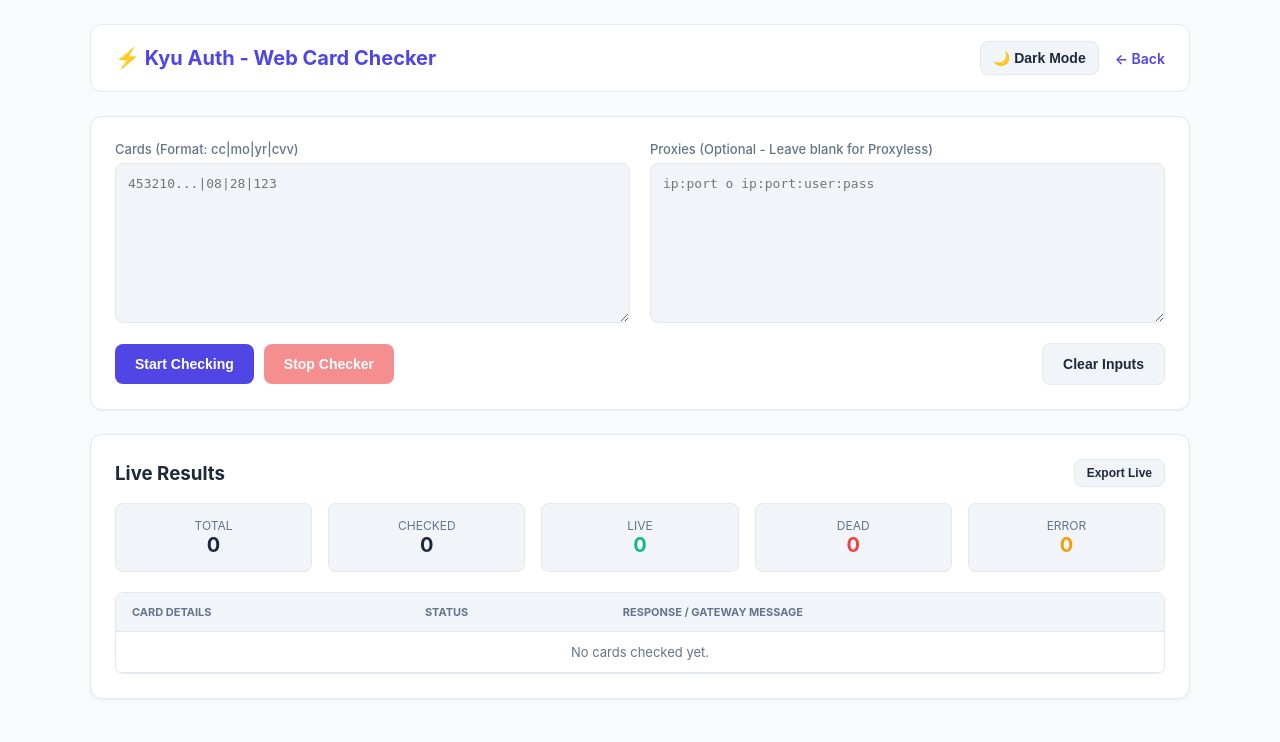
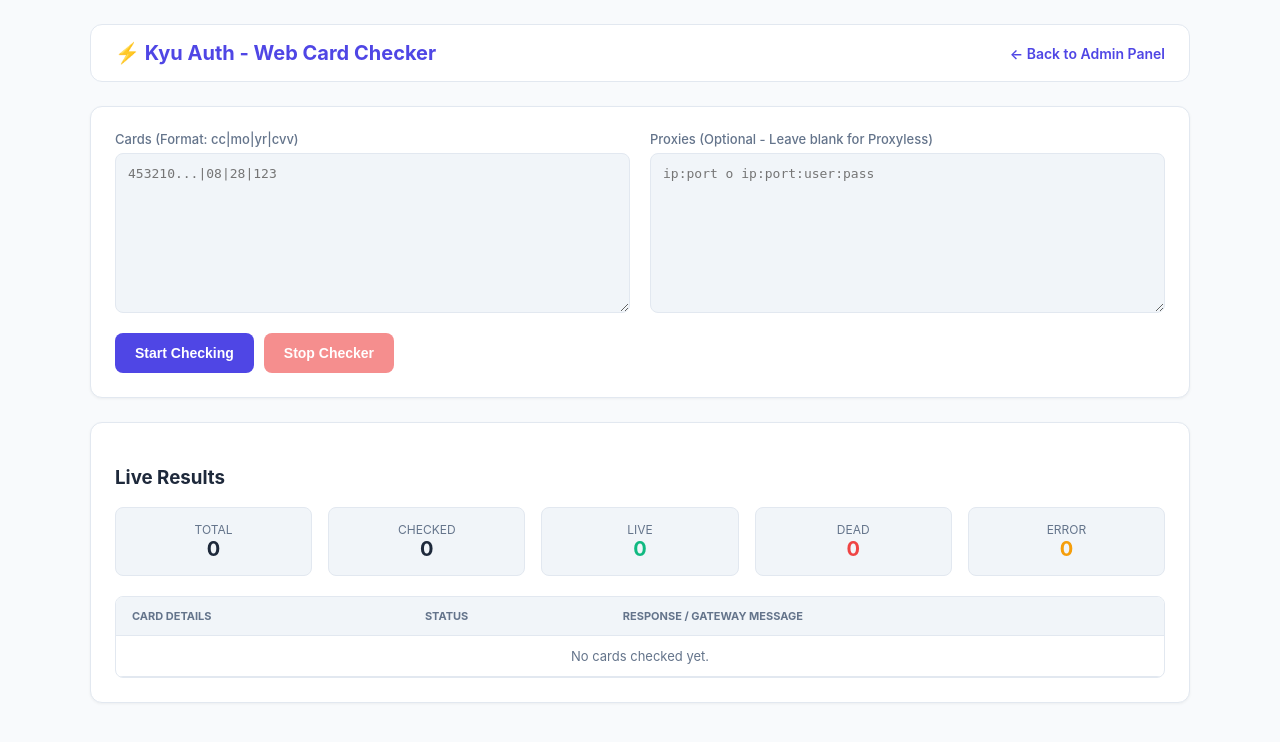
Before and after one commit to piemai/kyu-auth-api, a Flask app: page /checker in a window 1280 px wide. Shown: the top 742 px of the page. Run offline with Flask 3, Linux system fonts and the light colour scheme.

Commit message:
Update checker.html

```diff
--- a/templates/checker.html
+++ b/templates/checker.html
@@ -1,5 +1,5 @@
 <!DOCTYPE html>
-<html lang="en" data-theme="light">
+<html lang="en">
 <head>
     <meta charset="UTF-8">
     <meta name="viewport" content="width=device-width, initial-scale=1.0">
@@ -43,7 +43,6 @@
             padding: 24px;
             display: flex;
             justify-content: center;
-            transition: background 0.3s, color 0.3s;
         }
 
         .container {
@@ -66,23 +65,6 @@
             margin: 0;
             font-size: 20px;
             color: var(--primary-color);
-        }
-
-        .header-actions {
-            display: flex;
-            align-items: center;
-            gap: 16px;
-        }
-
-        .theme-toggle {
-            background: var(--code-bg);
-            border: 1px solid var(--border-color);
-            color: var(--text-color);
-            padding: 8px 12px;
-            border-radius: 8px;
-            cursor: pointer;
-            font-size: 14px;
-            font-weight: 600;
         }
 
         .card {
@@ -161,20 +143,6 @@
         .stat-dead { color: var(--danger-color); }
         .stat-error { color: var(--warning-color); }
 
-        .actions-bar {
-            margin-top: 16px;
-            display: flex;
-            gap: 10px;
-            flex-wrap: wrap;
-            justify-content: space-between;
-            align-items: center;
-        }
-
-        .left-actions {
-            display: flex;
-            gap: 10px;
-        }
-
         button {
             background-color: var(--primary-color);
             color: white;
@@ -191,8 +159,6 @@
         button:disabled { opacity: 0.6; cursor: not-allowed; }
 
         .btn-danger { background-color: var(--danger-color); }
-        .btn-secondary { background-color: var(--code-bg); color: var(--text-color); border: 1px solid var(--border-color); }
-        .btn-secondary:hover { background-color: var(--border-color); }
 
         .table-responsive {
             overflow-x: auto;
@@ -220,7 +186,6 @@
             font-size: 11px;
             position: sticky;
             top: 0;
-            z-index: 10;
         }
 
         .badge-live { color: var(--success-color); font-weight: bold; }
@@ -228,14 +193,11 @@
         .badge-error { color: var(--warning-color); font-weight: bold; }
     </style>
 </head>
-<body>
+<body data-theme="light">
     <div class="container">
         <header>
             <h1>⚡ Kyu Auth - Web Card Checker</h1>
-            <div class="header-actions">
-                <button class="theme-toggle" onclick="toggleTheme()" id="themeToggleBtn">🌙 Dark Mode</button>
-                <a href="/" style="color: var(--primary-color); text-decoration: none; font-weight: 600; font-size: 14px;">← Back</a>
-            </div>
+            <a href="/" style="color: var(--primary-color); text-decoration: none; font-weight: 600; font-size: 14px;">← Back to Admin Panel</a>
         </header>
 
         <div class="card">
@@ -250,23 +212,14 @@
                 </div>
             </div>
 
-            <div class="actions-bar">
-                <div class="left-actions">
+            <div style="margin-top: 16px; display: flex; gap: 10px;">
                 <button id="startBtn" onclick="startChecking()">Start Checking</button>
                 <button id="stopBtn" class="btn-danger" onclick="stopChecking()" disabled>Stop Checker</button>
-                </div>
-                <div>
-                    <button class="btn-secondary" onclick="clearInputs()">Clear Inputs</button>
-                </div>
             </div>
         </div>
 
         <div class="card">
-            <div style="display: flex; justify-content: space-between; align-items: center; margin-bottom: 16px;">
-                <h3 style="margin: 0;">Live Results</h3>
-                <button class="btn-secondary" style="padding: 6px 12px; font-size: 12px;" onclick="exportResults()">Export Live</button>
-            </div>
-
+            <h3>Live Results</h3>
             <div class="stats-bar">
                 <div class="stat-box"><span>Total</span><strong id="statTotal">0</strong></div>
                 <div class="stat-box"><span>Checked</span><strong id="statChecked">0</strong></div>
@@ -295,28 +248,6 @@
     <script>
         let eventSource = null;
 
-        // Theme management
-        function toggleTheme() {
-            const html = document.documentElement;
-            const currentTheme = html.getAttribute('data-theme');
-            const newTheme = currentTheme === 'dark' ? 'light' : 'dark';
-            html.setAttribute('data-theme', newTheme);
-            localStorage.setItem('theme', newTheme);
-            document.getElementById('themeToggleBtn').innerText = newTheme === 'dark' ? '☀️ Light Mode' : '🌙 Dark Mode';
-        }
-
-        // Load saved theme preference
-        window.addEventListener('DOMContentLoaded', () => {
-            const savedTheme = localStorage.getItem('theme') || 'light';
-            document.documentElement.setAttribute('data-theme', savedTheme);
-            document.getElementById('themeToggleBtn').innerText = savedTheme === 'dark' ? '☀️ Light Mode' : '🌙 Dark Mode';
-        });
-
-        function clearInputs() {
-            document.getElementById('cardsInput').value = '';
-            document.getElementById('proxiesInput').value = '';
-        }
-
         function startChecking() {
             const cards = document.getElementById('cardsInput').value.trim();
             const proxies = document.getElementById('proxiesInput').value.trim();
@@ -337,41 +268,26 @@
             document.getElementById('startBtn').disabled = true;
             document.getElementById('stopBtn').disabled = false;
 
-            // Send payload safely with UTF-8 encoding configuration headers
+            // I-send sa Flask backend gamit ang POST tapos makikinig sa SSE
             fetch('/api/checker/start', {
                 method: 'POST',
-                headers: { 'Content-Type': 'application/json; charset=utf-8' },
+                headers: { 'Content-Type': 'application/json' },
                 body: JSON.stringify({ cards, proxies })
             }).then(res => {
                 if (res.ok) {
-                    if (eventSource) eventSource.close();
                     eventSource = new EventSource('/api/checker/stream');
-
                     eventSource.onmessage = function(event) {
-                        try {
                         const data = JSON.parse(event.data);
                         if (data.finished) {
                             stopChecking();
                             return;
                         }
                         updateResults(data);
-                        } catch (e) {
-                            console.error("Stream parse error:", e);
-                        }
-                    };
-
-                    eventSource.onerror = function() {
-                        console.error("EventSource connection lost or finished.");
-                        stopChecking();
                     };
                 } else {
                     alert('Error starting checker.');
                     stopChecking();
                 }
-            }).catch(err => {
-                console.error("Fetch error:", err);
-                alert('Network connection error.');
-                stopChecking();
             });
         }
 
@@ -380,7 +296,7 @@
                 eventSource.close();
                 eventSource = null;
             }
-            fetch('/api/checker/stop', { method: 'POST' }).catch(() => {});
+            fetch('/api/checker/stop', { method: 'POST' });
             document.getElementById('startBtn').disabled = false;
             document.getElementById('stopBtn').disabled = true;
         }
@@ -397,48 +313,17 @@
 
             const row = document.createElement('tr');
             row.innerHTML = `
-                <td><code>${escapeHtml(data.card)}</code></td>
-                <td><span class="${badgeClass}">${escapeHtml(data.status)}</span></td>
-                <td>${escapeHtml(data.detail)}</td>
+                <td><code>${data.card}</code></td>
+                <td><span class="${badgeClass}">${data.status}</span></td>
+                <td>${data.detail}</td>
             `;
             tbody.prepend(row);
 
             // Update stats
-            document.getElementById('statChecked').innerText = data.checked || '0';
-            document.getElementById('statLive').innerText = data.live || '0';
-            document.getElementById('statDead').innerText = data.dead || '0';
-            document.getElementById('statError').innerText = data.error || '0';
-        }
-
-        function exportResults() {
-            const rows = document.querySelectorAll('#resultsTable tr');
-            let content = '';
-            rows.forEach(row => {
-                const cols = row.querySelectorAll('td');
-                if (cols.length === 3) {
-                    content += `${cols[0].innerText} | ${cols[1].innerText} | ${cols.innerText}\n`;
-                }
-            });
-            if (!content) {
-                alert('Walang ma-export na resulta.');
-                return;
-            }
-            const blob = new Blob([content], { type: 'text/plain;charset=utf-8' });
-            const url = URL.createObjectURL(blob);
-            const a = document.createElement('a');
-            a.href = url;
-            a.download = 'checker_results.txt';
-            a.click();
-            URL.revokeObjectURL(url);
-        }
-
-        function escapeHtml(str) {
-            if (!str) return '';
-            return str.replace(/&/g, "&amp;")
-                      .replace(/</g, "&lt;")
-                      .replace(/>/g, "&gt;")
-                      .replace(/"/g, "&quot;")
-                      .replace(грg, "&#039;");
+            document.getElementById('statChecked').innerText = data.checked;
+            document.getElementById('statLive').innerText = data.live;
+            document.getElementById('statDead').innerText = data.dead;
+            document.getElementById('statError').innerText = data.error;
         }
     </script>
 </body>
```
Lines whose indentation alone changed are shown as unchanged.
